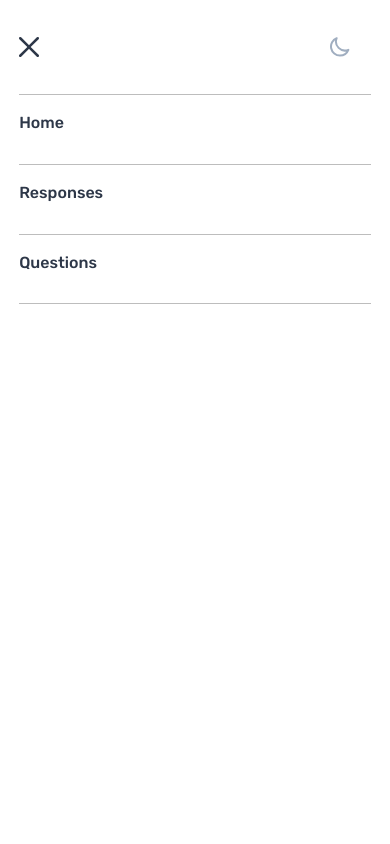
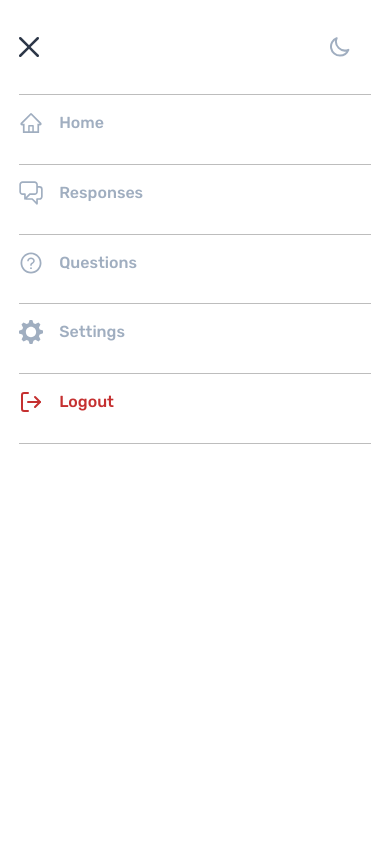
Before and after one commit to TEECOD3/druz-frontend, a Next.js app: page / in a window 390 px wide. Both pictures are taken after a click on the icon 364 px from the left and 24 px from the top of the page. Shown: the top 844 px of the page. Built offline with nearby package versions, Linux system fonts and the light colour scheme.

Commit message:
added more content to mobile nav

```diff
--- a/components/mobileNav.tsx
+++ b/components/mobileNav.tsx
@@ -1,4 +1,5 @@
 import React from "react";
+import { useRouter } from "next/router";
 import Link from "next/link";
 import {
   Box,
@@ -7,11 +8,15 @@ import {
   ListItem,
   useColorMode,
   Link as ChakraLink,
+  HStack,
+  Text,
 } from "@chakra-ui/react";
 import { motion } from "framer-motion";
-import { CloseIcon } from "@chakra-ui/icons";
+import { CloseIcon, SettingsIcon } from "@chakra-ui/icons";
+import { AiOutlineHome, AiOutlineQuestionCircle } from "react-icons/ai";
+import { FiLogOut } from "react-icons/fi";
 import { FaSun } from "react-icons/fa";
-import { MoonIcon } from "utils/customIcons";
+import { MoonIcon, ResponseIcon } from "utils/customIcons";
 import { color, backgroundColor } from "utils/colorValues";
 
 interface MobileNavProps {
@@ -24,6 +29,22 @@ const MobileNav: React.FC<MobileNavProps> = ({
   loggedIn,
 }) => {
   const { colorMode, toggleColorMode } = useColorMode();
+  const router = useRouter();
+
+  const navLinkTextColor = (path: string): string => {
+    return router.pathname == path ? "inherit" : "brand.grey";
+  };
+  const navLinkIconColor = (path: string): string => {
+    return router.pathname == path ? "#3B9795" : "#A0AEC0";
+  };
+  const borderBottom = (path: string): string => {
+    return router.pathname == path ? "3px solid #3B9795" : "1px solid #bdbdbd";
+  };
+
+  const handleLogout = () => {
+    typeof window != "undefined" && localStorage.clear();
+    router.replace("/login");
+  };
 
   return (
     <Box
@@ -82,50 +103,118 @@ const MobileNav: React.FC<MobileNavProps> = ({
                   py="1rem"
                   fontWeight="500"
                   borderTop="1px solid #bdbdbd"
-                  borderBottom="1px solid #bdbdbd"
+                  borderBottom={borderBottom("/home")}
                 >
                   <Link href="/home">
-                    <ChakraLink
-                      pb=".8rem"
-                      display="block"
-                      _hover={{ textDecoration: "none" }}
-                      onClick={handleRemoveMobileNav}
+                    <HStack
+                      pb={router.pathname == "/home" ? ".5rem" : ".8rem"}
+                      spacing={4}
                     >
-                      Home
-                    </ChakraLink>
+                      <AiOutlineHome
+                        size="1.5rem"
+                        color={navLinkIconColor("/home")}
+                      />
+                      <ChakraLink
+                        color={navLinkTextColor("/home")}
+                        display="flex"
+                        _hover={{ textDecoration: "none" }}
+                        onClick={handleRemoveMobileNav}
+                      >
+                        Home
+                      </ChakraLink>
+                    </HStack>
+                  </Link>
+                </ListItem>
+                <ListItem
+                  py="1rem"
+                  fontWeight="500"
+                  borderBottom={borderBottom("/responses")}
+                >
+                  <Link href="/responses">
+                    <HStack
+                      pb={router.pathname == "/responses" ? ".5rem" : ".8rem"}
+                      spacing={4}
+                    >
+                      <ResponseIcon
+                        w="1.5rem"
+                        h="1.5rem"
+                        color={navLinkIconColor("/responses")}
+                      />
+                      <ChakraLink
+                        color={navLinkTextColor("/responses")}
+                        display="flex"
+                        _hover={{ textDecoration: "none" }}
+                        onClick={handleRemoveMobileNav}
+                      >
+                        Responses
+                      </ChakraLink>
+                    </HStack>
+                  </Link>
+                </ListItem>
+                <ListItem
+                  py="1rem"
+                  fontWeight="500"
+                  borderBottom={borderBottom("/questions")}
+                >
+                  <Link href="/questions">
+                    <HStack
+                      pb={router.pathname == "/questions" ? ".5rem" : ".8rem"}
+                      spacing={4}
+                    >
+                      <AiOutlineQuestionCircle
+                        size="1.5rem"
+                        color={navLinkIconColor("/questions")}
+                      />
+                      <ChakraLink
+                        color={navLinkTextColor("/questions")}
+                        display="flex"
+                        _hover={{ textDecoration: "none" }}
+                        onClick={handleRemoveMobileNav}
+                      >
+                        Questions
+                      </ChakraLink>
+                    </HStack>
+                  </Link>
+                </ListItem>
+                <ListItem
+                  py="1rem"
+                  fontWeight="500"
+                  borderBottom={borderBottom("/settings")}
+                >
+                  <Link href="/settings">
+                    <HStack
+                      pb={router.pathname == "/settings" ? ".5rem" : ".8rem"}
+                      spacing={4}
+                    >
+                      <SettingsIcon
+                        h="1.5rem"
+                        w="1.5rem"
+                        color={navLinkIconColor("/settings")}
+                      />
+                      <ChakraLink
+                        color={navLinkTextColor("/settings")}
+                        display="flex"
+                        _hover={{ textDecoration: "none" }}
+                        onClick={handleRemoveMobileNav}
+                      >
+                        Settings
+                      </ChakraLink>
+                    </HStack>
                   </Link>
                 </ListItem>
                 <ListItem
                   py="1rem"
                   fontWeight="500"
                   borderBottom="1px solid #bdbdbd"
+                  onClick={() => {
+                    handleLogout();
+                    handleRemoveMobileNav();
+                  }}
                 >
-                  <Link href="/responses">
-                    <ChakraLink
-                      pb=".8rem"
-                      display="block"
-                      _hover={{ textDecoration: "none" }}
-                      onClick={handleRemoveMobileNav}
-                    >
-                      Responses
-                    </ChakraLink>
-                  </Link>
-                </ListItem>
-                <ListItem
-                  py="1rem"
-                  fontWeight="500"
-                  borderBottom="1px solid #bdbdbd"
-                >
-                  <Link href="/questions">
-                    <ChakraLink
-                      pb=".8rem"
-                      display="block"
-                      _hover={{ textDecoration: "none" }}
-                      onClick={handleRemoveMobileNav}
-                    >
-                      Questions
-                    </ChakraLink>
-                  </Link>
+                  <HStack pb=".8rem" spacing={4}>
+                    <FiLogOut size="1.5rem" color="#C53030" />
+                    <Text color="#C53030">Logout</Text>
+                  </HStack>
                 </ListItem>
               </>
             ) : (
--- a/components/navbar.tsx
+++ b/components/navbar.tsx
@@ -267,14 +267,16 @@ const Header: React.FC = () => {
                         <SlideFade offsetX={0} offsetY={30} in={isMenuOpen}>
                           <Link href="/settings" passHref>
                             <Text
-                              mb={4}
+                              mb={6}
                               fontWeight={500}
                               pr={16}
                               as="a"
                               d="flex"
                               alignItems="center"
+                              color="brand.primary"
+                              fontSize="md"
                             >
-                              <SettingsIcon mr={2} />
+                              <SettingsIcon color="brand.primary" mr={2} />
                               Settings
                             </Text>
                           </Link>
@@ -286,11 +288,14 @@ const Header: React.FC = () => {
                             fontWeight={500}
                             d="flex"
                             alignItems="center"
+                            color="#C53030"
+                            fontSize="md"
                           >
                             <FiLogOut
                               style={{
                                 marginRight: ".5rem",
                                 display: "inline-block",
+                                color: "#C53030",
                               }}
                             />
                             Logout
```
